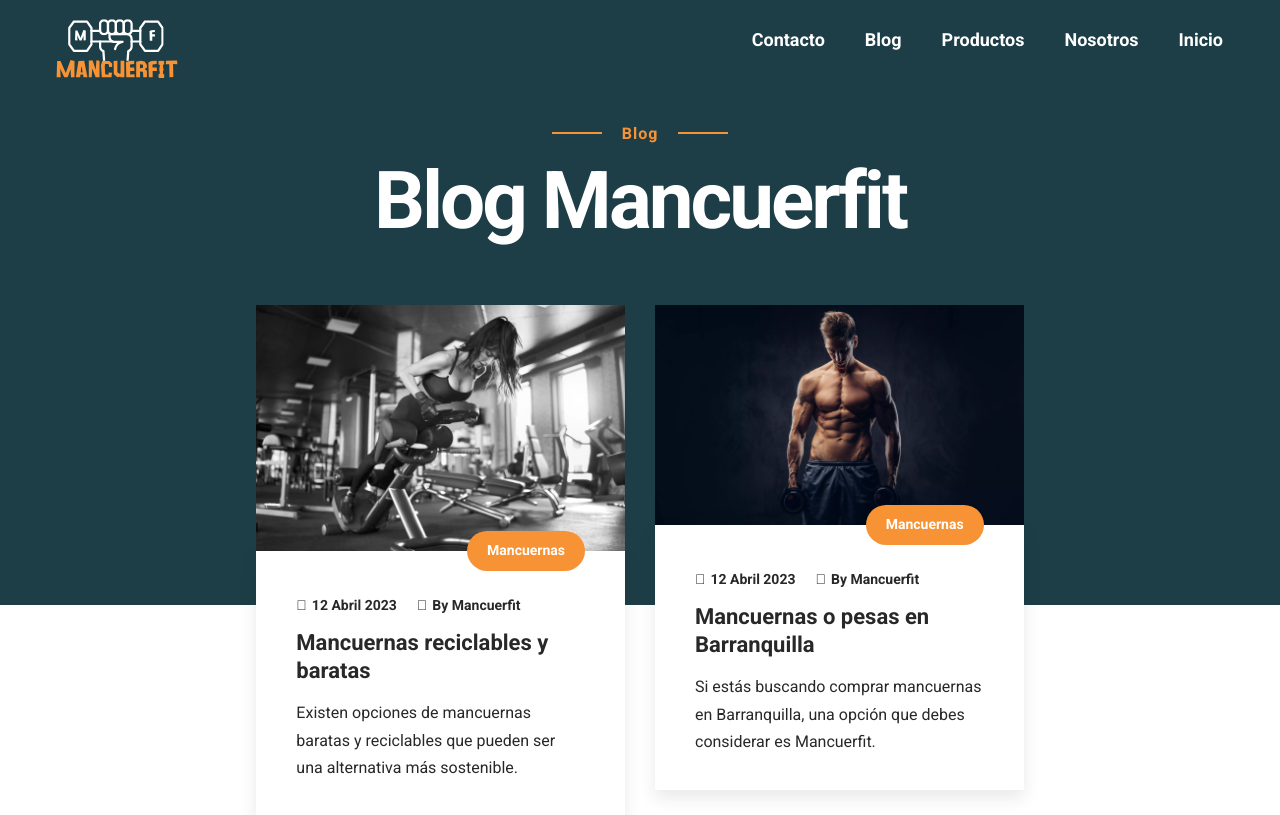
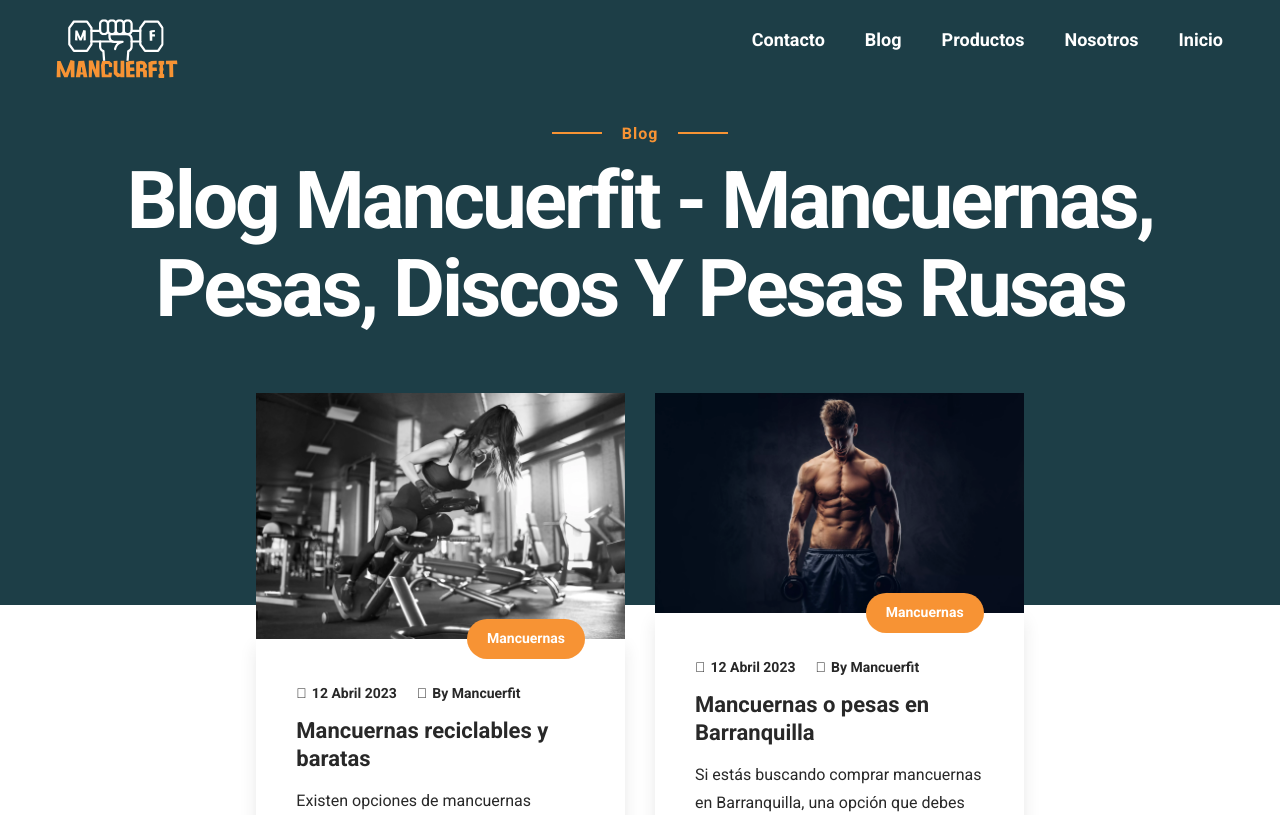
Before and after one commit to ethelgarciasolano/mancuerfit, a Flask app: page /blog in a window 1280 px wide. Shown: the top 815 px of the page. Run offline with Flask 2, Linux system fonts and the light colour scheme; some libraries are stand-ins or nearby versions.

Commit message:
mancuet56

```diff
--- a/templates/blog.html
+++ b/templates/blog.html
@@ -95,7 +95,7 @@
         <div class="auto-container">
             <div class="sec-title text-center light">
                 <div class="sub-title">Blog</div>
-                <h1>Blog Mancuerfit</h1>
+                <h1>Blog Mancuerfit - Mancuernas, pesas, discos y pesas rusas</h1>
             </div>
             <div class="row justify-content-center">
 
--- a/templates/header.html
+++ b/templates/header.html
@@ -2,7 +2,7 @@
 <html lang="en">
 <head>
 <meta charset="utf-8">
-<title>Mancuerfit</title>
+<title>Mancuerfit - Mancuernas, pesas, discos y pesas rusas</title>
 <!-- Stylesheets -->
 <link href={{ url_for('static', filename='css/bootstrap.css') }}  rel="stylesheet">
 <link href={{ url_for('static', filename='css/style.css') }} rel="stylesheet">
--- a/templates/productos.html
+++ b/templates/productos.html
@@ -97,7 +97,7 @@
         <div class="sec-bg" ></div>
         <div class="auto-container">
             <div class="sec-title text-center light">
-                <div class="sub-title">Productos</div>
+                <div class="sub-title">Productos </div>
                 <h2>Nuestros productos</h2>
             </div>
             <div class="row m-0">
```
